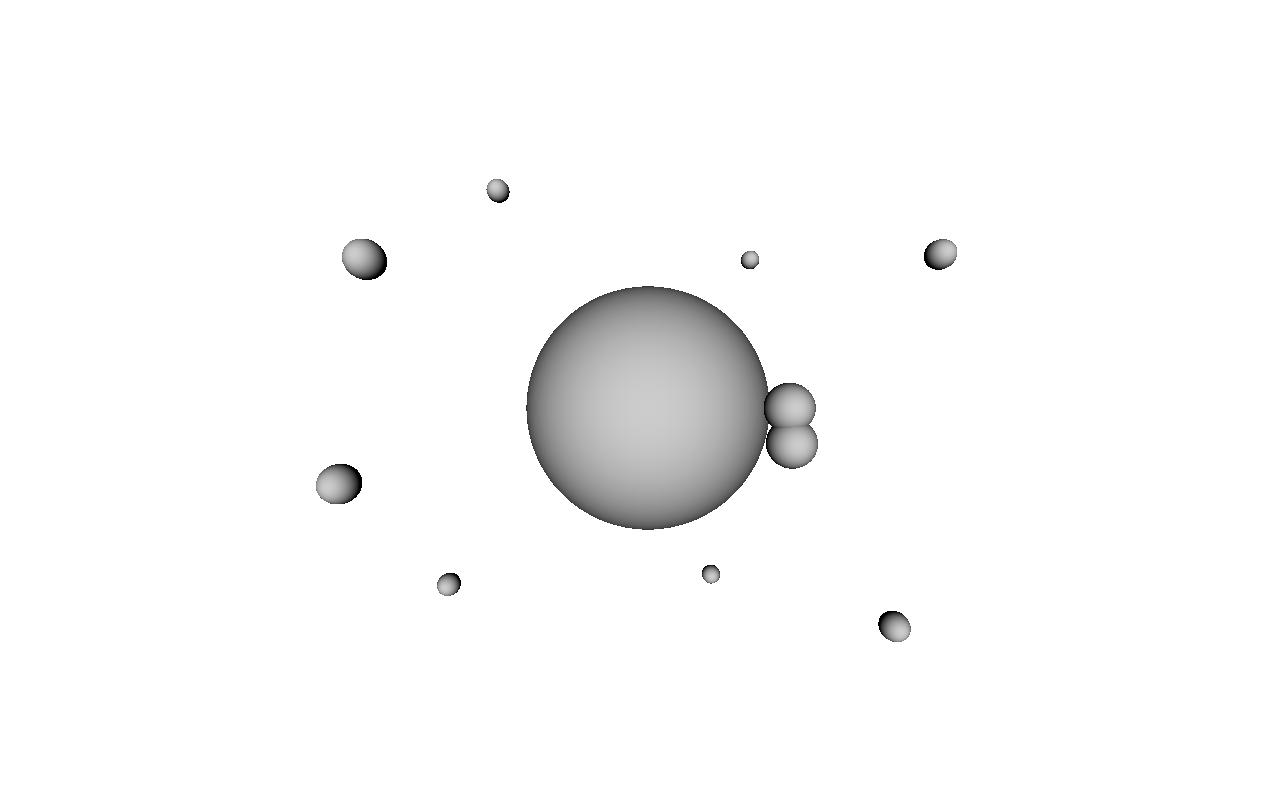
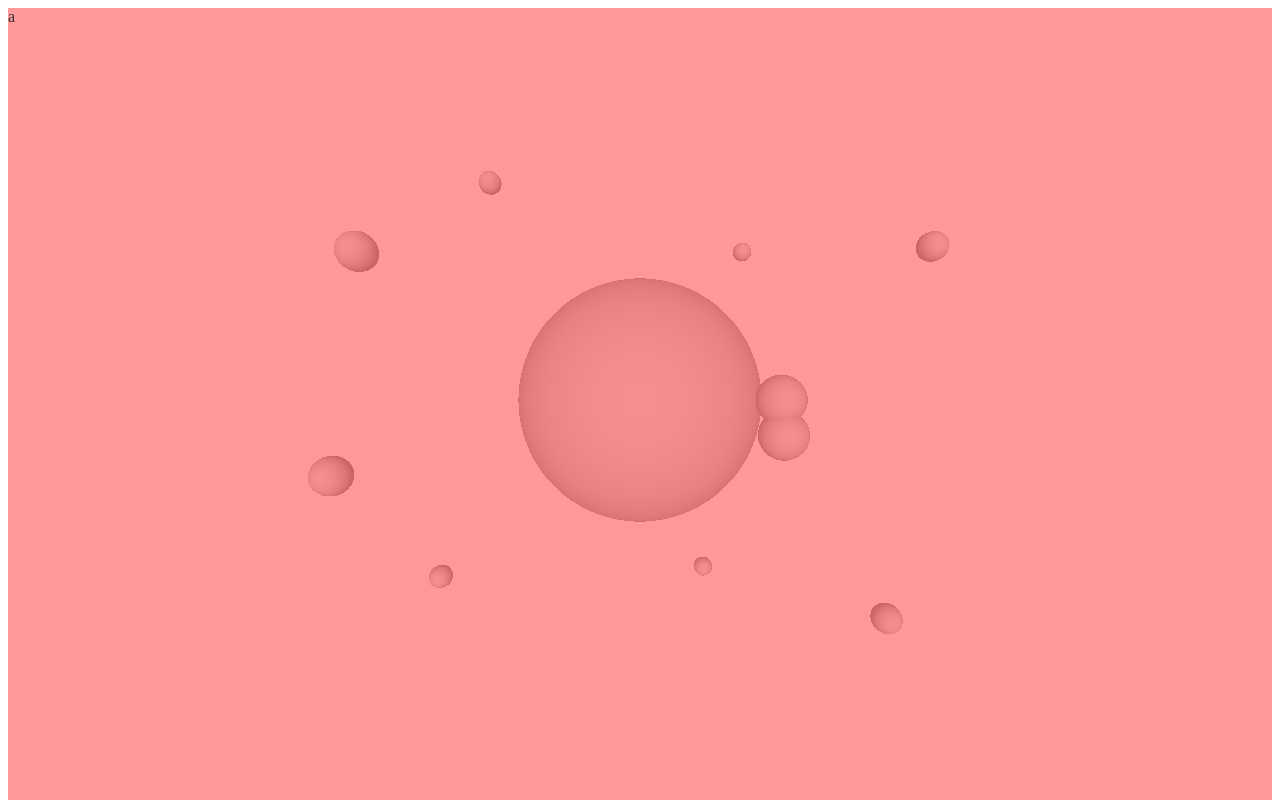
Before and after one commit to okashoi/three.js-practice, a plain HTML site: page index.html in a window 1280 px wide. Shown: the top 800 px of the page. Drawn offline with Linux system fonts and the light colour scheme; animation ran at ten frames a second.

Commit message:
fixed position

```diff
--- a/index.html
+++ b/index.html
@@ -5,8 +5,18 @@
     <title>three.js practice</title>
     <script src="three.min.js"></script>
     <script src="index.js"></script>
+    <style>
+        .render-area {
+            position: fixed;
+            top: 0;
+            left: 0;
+            z-index: -1;
+        }
+    </style>
 </head>
 <body>
-
+<div class="render-area"></div>
+<div style="height: 1000px; background-color: #ff8080; opacity: 0.8;" onclick="return true;">a</div>
+<div style="height: 1000px; background-color: #80ff80; opacity: 0.8;" onclick="return true;">b</div>
 </body>
 </html>
--- a/index.js
+++ b/index.js
@@ -55,7 +55,7 @@ function init() {
     renderer = new THREE.WebGLRenderer();
     renderer.setSize(screenWidth, screenHeight);
     renderer.setClearColor(0xffffff, 1.0);
-    document.body.appendChild(renderer.domElement);
+    document.getElementsByClassName('render-area')[0].appendChild(renderer.domElement);
     // scene
     scene = new THREE.Scene();
     // camera
@@ -110,12 +110,12 @@ function init() {
     }
 }
 
-function onWindowMousemove (event) {
+function onWindowMousemove(event) {
     mouse.x = (event.clientX / renderer.domElement.clientWidth) * 2 - 1;
     mouse.y = - (event.clientY / renderer.domElement.clientHeight) * 2 + 1;
 }
 
-function onWindowMousedown (event) {
+function onWindowMousedown(event) {
     if (event.target != renderer.domElement) {
         return true;
     }
```
